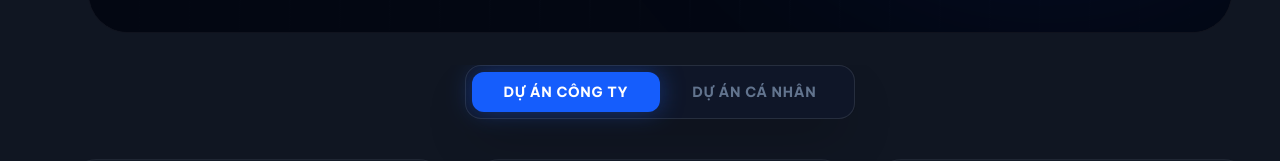
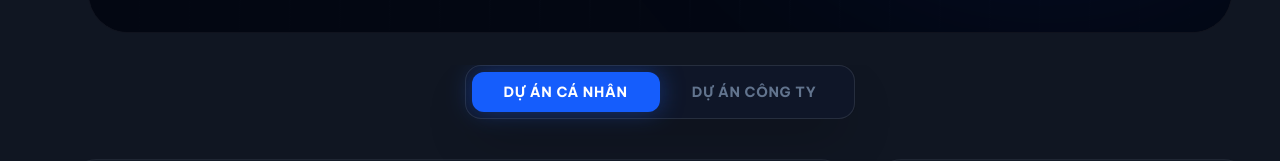
Before and after one commit to PhongDayNai/My-Portfolio, a Next.js app: page / in a window 1280 px wide. Shown: the part 631-792 px from the top of the page. Built offline with nearby package versions, Linux system fonts and the light colour scheme.

Commit message:
refactor: priority personal lab

```diff
--- a/src/components/ProjectSection.tsx
+++ b/src/components/ProjectSection.tsx
@@ -11,7 +11,7 @@ export default function ProjectSection() {
   const { lang } = useLanguage();
   const t = translations[lang].projects;
   const [activeTab, setActiveTab] = useState<"professional" | "personal">(
-    "professional",
+    "personal",
   );
 
   const [profPage, setProfPage] = useState(0);
@@ -94,7 +94,7 @@ export default function ProjectSection() {
     <motion.div layout className="space-y-10 overflow-hidden">
       <div className="flex justify-center">
         <div className="flex p-1.5 bg-slate-900/80 backdrop-blur-xl border border-white/10 rounded-2xl shadow-2xl">
-          {(["professional", "personal"] as const).map((tab) => (
+          {(["personal", "professional"] as const).map((tab) => (
             <button
               key={tab}
               onClick={() => {
```
